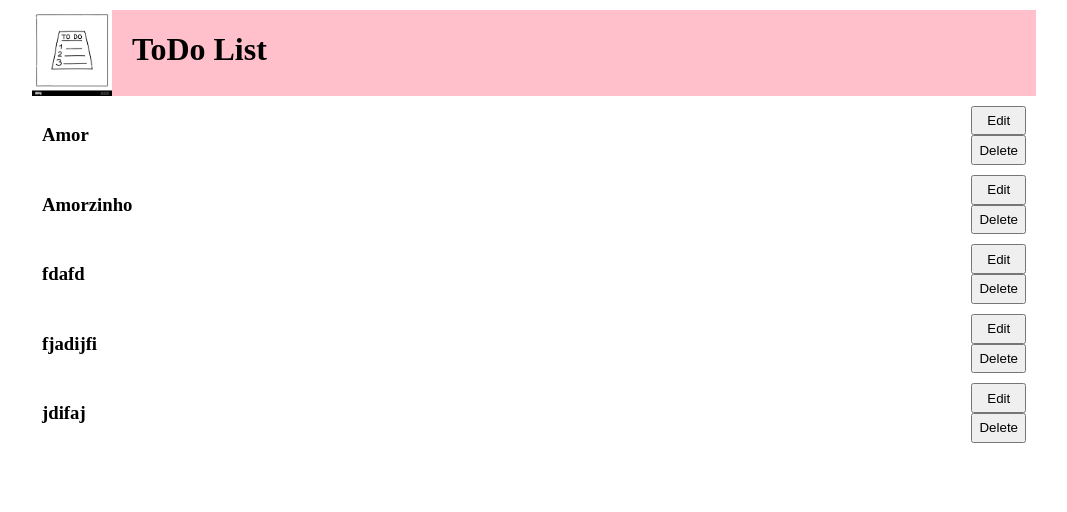
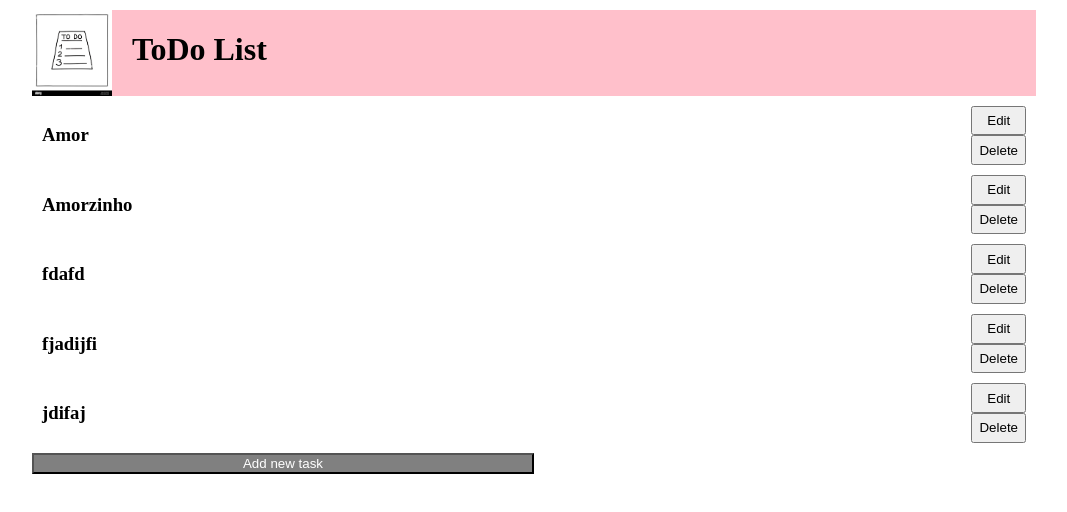
Before and after one commit to jordanaluft/toDoList, a React (Create React App) app in the folder frontend/: page / in a window 1280 px wide. Shown: the top 512 px of the page, without its empty margins (106-1173 px from the left). Built offline with nearby package versions, Linux system fonts and the light colour scheme.

Commit message:
created add new task button

```diff
--- a/frontend/src/App.js
+++ b/frontend/src/App.js
@@ -14,11 +14,14 @@ function App() {
 
   return (
     <div>
-       <Header />
-       <section>
-         {dataElements}
-       </section>
-       {/* <Form /> */}
+        <Header />
+        <section>
+          {dataElements}
+        </section>
+        {/* <Form /> */}
+        <button className='app--new-button'>
+          Add new task
+         </button>
     </div>
     )
 }
--- a/frontend/src/index.css
+++ b/frontend/src/index.css
@@ -46,3 +46,9 @@ body {
   margin-left: 10px;
   margin-right: 10px;
 }
+
+.app--new-button {
+  background-color: gray;
+  color: white;
+  width: 50%;
+}
```
